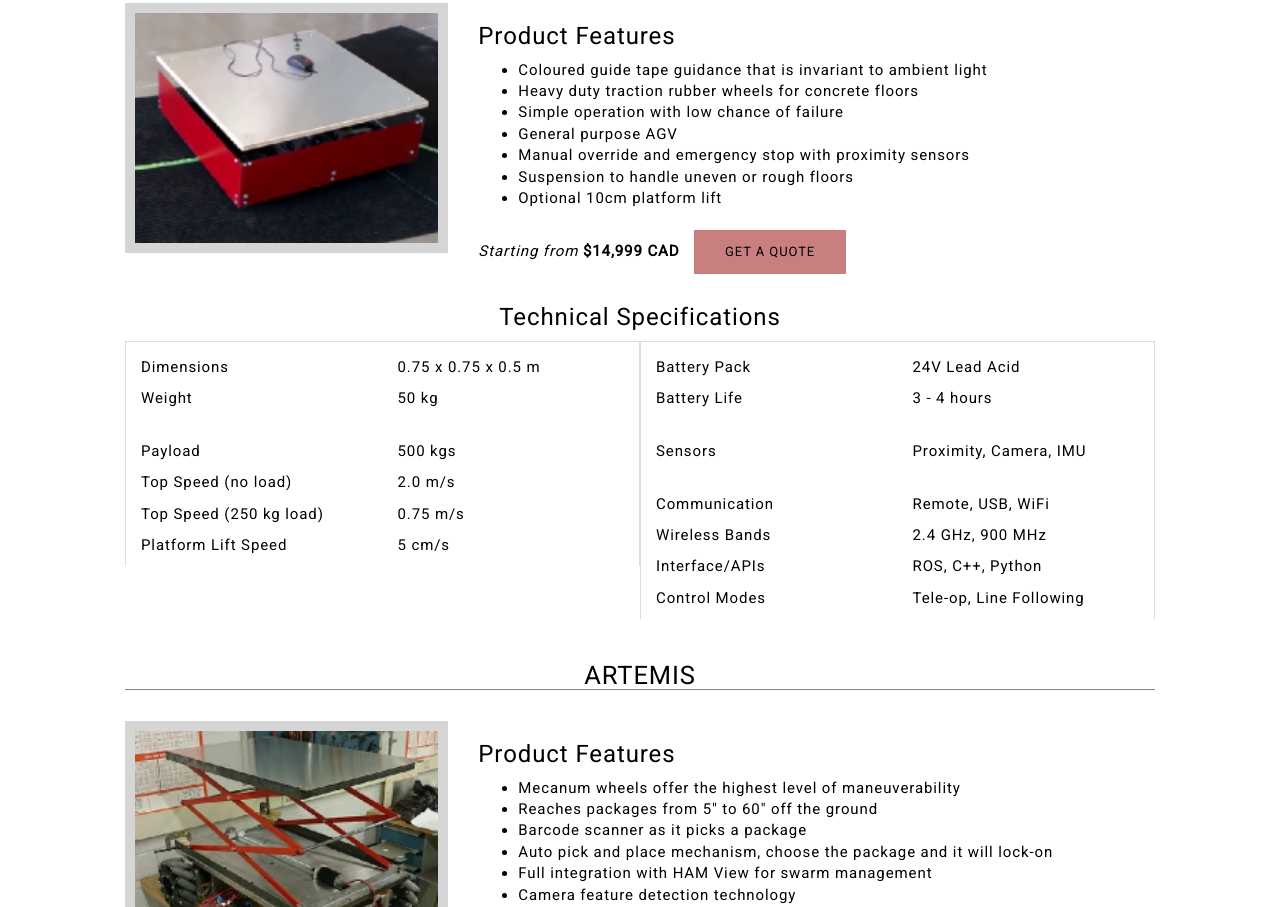
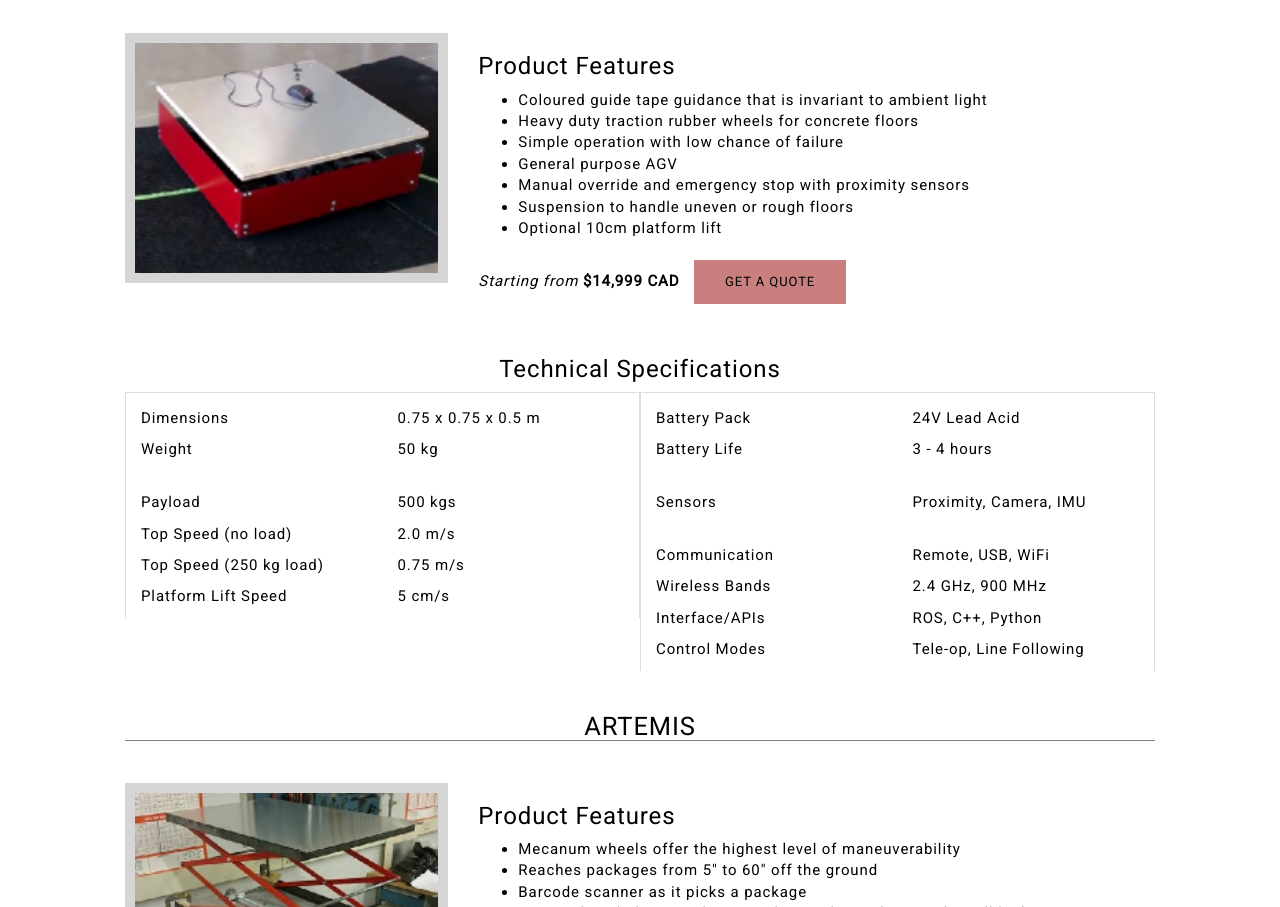
Before and after one commit to HAMLaboratory/HAMLaboratory.github.io, a plain HTML site: page solutions.html in a window 1280 px wide. Shown: the part 1893-2800 px from the top of the page. Drawn offline with Linux system fonts and the light colour scheme.

Commit message:
Added more spacing

```diff
--- a/css/ham.css
+++ b/css/ham.css
@@ -16,6 +16,8 @@ html {
 }
 
 h2 {
+   margin-top: 20px;
+   margin-bottom: 20px;
    text-transform: uppercase;
    font-size: 1.7em;
    border-bottom: 1px solid gray;
--- a/solutions.html
+++ b/solutions.html
@@ -138,7 +138,9 @@
                      <i>Starting from </i><b>$14,999 CAD</b>
                      <a href="mailto:howardpang28@gmail.com" class="btn btn-ham">Get a Quote</a>
                   </div>
-                  </br>
+               </div>
+               </br>
+               <div class="row">
                   <div class="col-md-12">
                      <h3 class="text-center">Technical Specifications</h3>
                      <div class="spec-table float-left">
@@ -226,7 +228,9 @@
                      <i>Starting from </i><b>$39,999 CAD</b>
                      <a href="mailto:howardpang28@gmail.com" class="btn btn-ham">Get a Quote</a>
                   </div>
-                  </br>
+               </div>
+               </br>
+               <div class="row">
                   <div class="col-md-12">
                      <h3 class="text-center">Technical Specifications</h3>
                      <div class="spec-table float-left">
```
